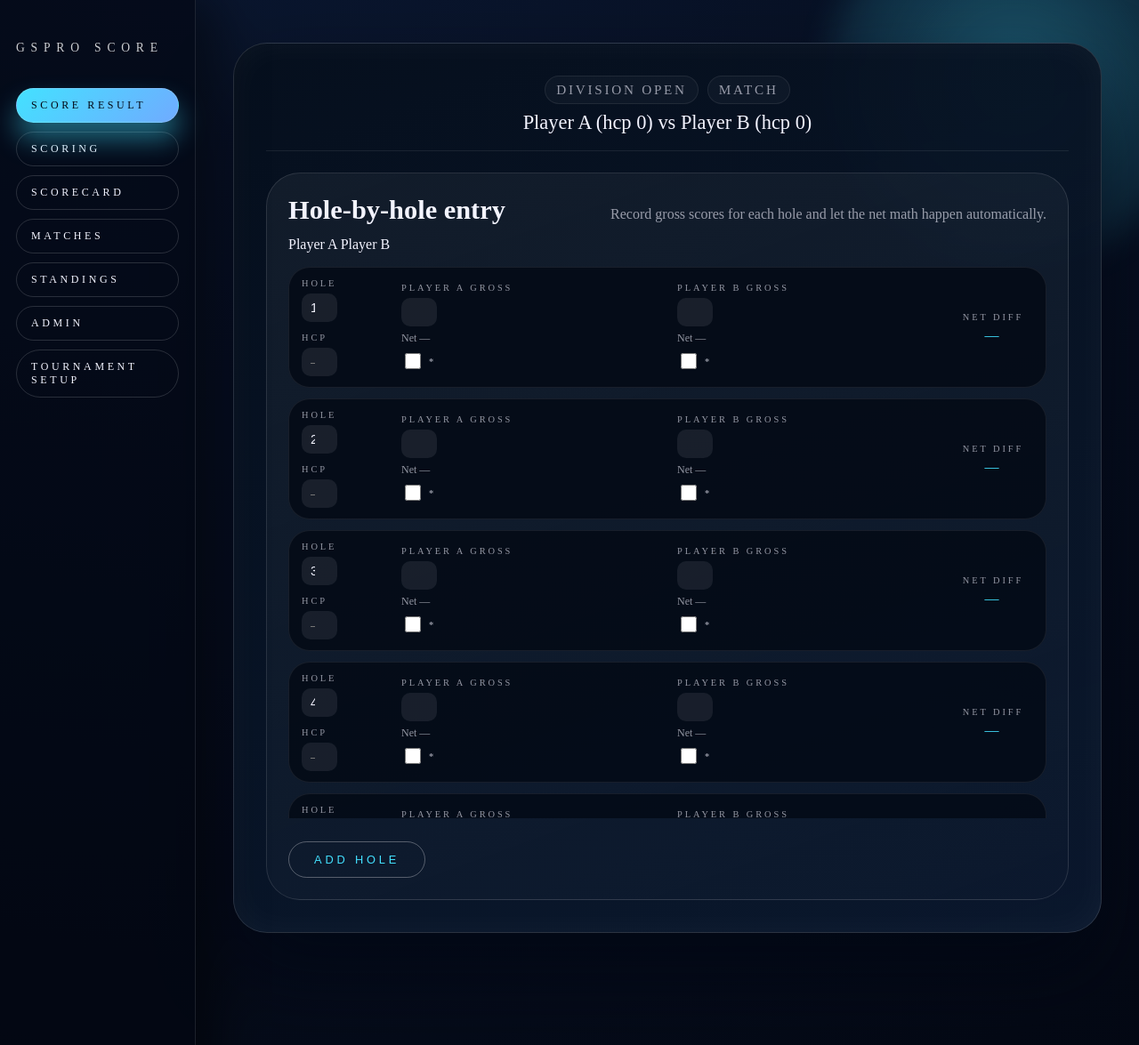
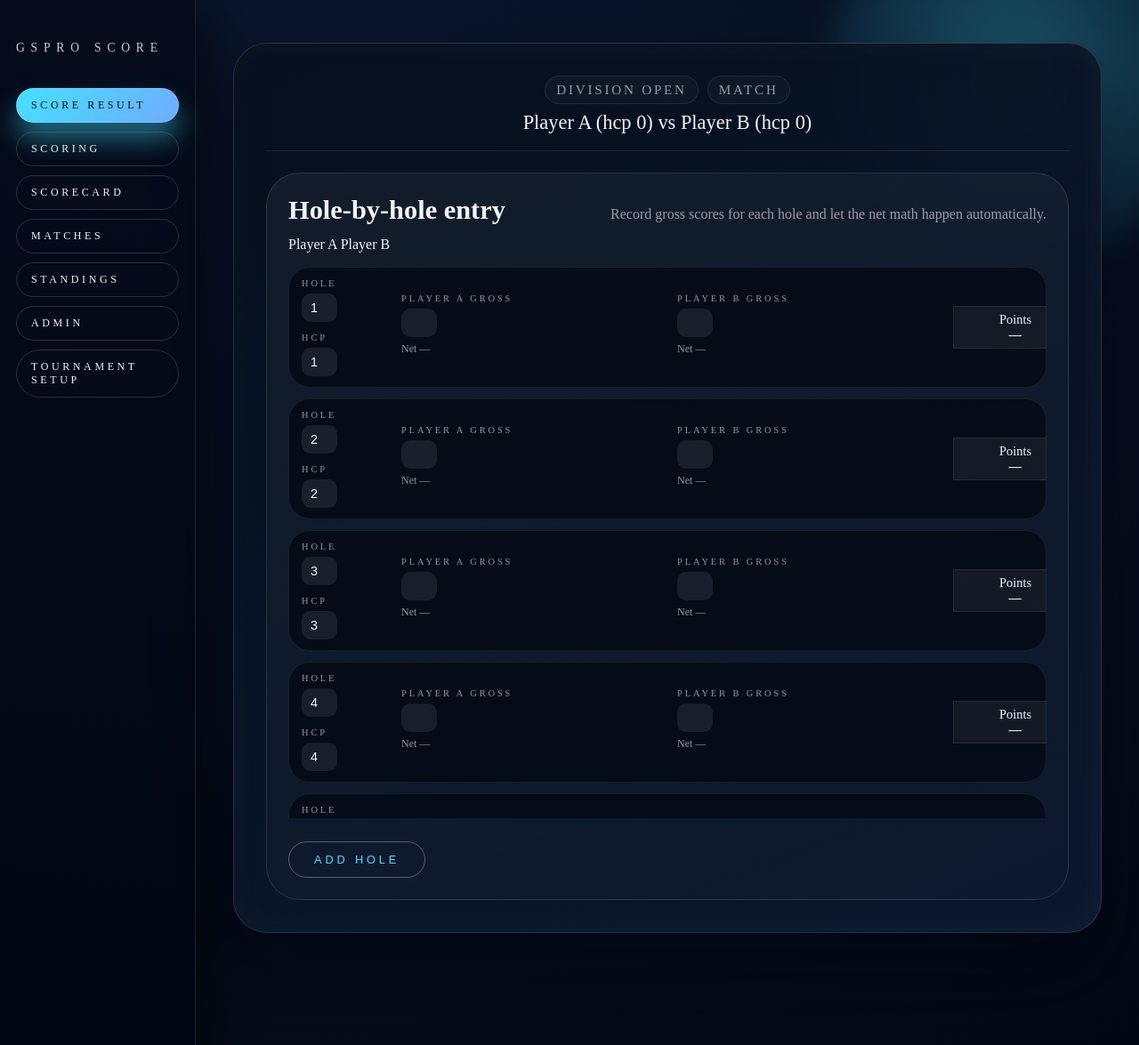
Before and after one commit to zoieman1-sudo/GSPro-Scoring, a FastAPI app: page / in a window 1280 px wide. Shown: the top 1175 px of the page at 89% size. Run offline with FastAPI, Linux system fonts and the light colour scheme; data that the repository does not hold is empty; some libraries are stand-ins or nearby versions.

Commit message:
feat: Enhance scoring functionality and UI; add hole handicap and net difference calculations

```diff
--- a/app/main.py
+++ b/app/main.py
@@ -177,6 +177,9 @@ def _active_course_holes(tournament_settings: dict | None = None) -> list[dict]:
 
 
 def _seed_default_players() -> list[dict]:
+    existing = fetch_players(settings.database_url)
+    if existing:
+        return existing
     roster = _default_player_roster()
     for division in sorted(DEFAULT_DIVISION_COUNT):
         players_in_division = [name for name, div in roster.items() if div == division]
@@ -343,7 +346,17 @@ def _build_match_summary(match: Match | None, key: str | None = None) -> dict:
         if match_result
         else []
     )
-    enriched, total_net_a, total_net_b = _enrich_holes_with_net(holes, handicap_a, handicap_b)
+    course_holes = _active_course_holes()
+    hole_hcp_map = {hole["hole_number"]: hole.get("handicap") for hole in course_holes}
+    for hole in holes:
+        if not hole.get("hole_handicap"):
+            hole["hole_handicap"] = hole_hcp_map.get(hole.get("hole_number"))
+    enriched, total_net_a, total_net_b = _enrich_holes_with_net(
+        holes,
+        handicap_a,
+        handicap_b,
+        course_holes,
+    )
     summary.update(
         {
             "holes": enriched,
@@ -352,6 +365,7 @@ def _build_match_summary(match: Match | None, key: str | None = None) -> dict:
             "player_a_handicap": handicap_a,
             "player_b_handicap": handicap_b,
             "hole_diff": total_net_a - total_net_b,
+            "course_holes": course_holes,
         }
     )
     return summary
@@ -373,6 +387,7 @@ def _render_scoring(request: Request) -> HTMLResponse:
             "status": None,
             "matches": matches,
             "tournament_settings": tournament_settings,
+            "course_holes": _active_course_holes(tournament_settings),
             "scorecard": summary,
         },
     )
@@ -773,12 +788,17 @@ async def matches_list(request: Request):
     )
 
 
-def _net_adjustment(handicap: int, hole_number: int) -> int:
-    if hole_number <= 0:
-        hole_number = 1
+def _net_adjustment_for_hole(handicap: int, hole_handicap: int | None) -> int:
+    """
+    Allocate strokes by hole handicap ranking (1 = hardest). Distribute any remainder
+    to the lowest handicap holes.
+    """
+    if handicap <= 0:
+        return 0
     base = handicap // 18
     remainder = handicap % 18
-    extra = 1 if remainder and hole_number <= remainder else 0
+    hole_hcp = hole_handicap or 18
+    extra = 1 if remainder and hole_hcp <= remainder else 0
     return base + extra
 
 
@@ -845,8 +865,10 @@ def _build_scorecard_rows(
         result = "—"
         points_a = 0.0
         points_b = 0.0
+        net_diff = None
         if net_a is not None and net_b is not None:
             diff = net_a - net_b
+            net_diff = diff
             if diff < 0:
                 result = "A"
                 points_a = 1.0
@@ -869,6 +891,7 @@ def _build_scorecard_rows(
                 "strokes_b": strokes_b,
                 "net_a": net_a,
                 "net_b": net_b,
+                "net_diff": net_diff,
                 "result": result,
                 "points_a": points_a,
                 "points_b": points_b,
@@ -889,14 +912,17 @@ def _enrich_holes_with_net(
     holes: list[dict],
     handicap_a: int,
     handicap_b: int,
+    course_holes: list[dict] | None = None,
 ) -> tuple[list[dict], int, int]:
     enriched: list[dict] = []
     total_net_a = 0
     total_net_b = 0
+    hole_hcp_map = {h["hole_number"]: h.get("handicap") for h in (course_holes or [])}
     for hole in holes:
         hole_number = hole.get("hole_number", 1) or 1
-        net_a = hole["player_a_score"] - _net_adjustment(handicap_a, hole_number)
-        net_b = hole["player_b_score"] - _net_adjustment(handicap_b, hole_number)
+        hole_hcp = hole.get("hole_handicap") or hole_hcp_map.get(hole_number)
+        net_a = hole["player_a_score"] - _net_adjustment_for_hole(handicap_a, hole_hcp)
+        net_b = hole["player_b_score"] - _net_adjustment_for_hole(handicap_b, hole_hcp)
         enriched.append(
             {
                 **hole,
@@ -977,10 +1003,12 @@ async def match_detail(request: Request, match_id: int):
     player_b = fetch_player_by_name(settings.database_url, result["player_b_name"])
     handicap_a = player_a["handicap"] if player_a else 0
     handicap_b = player_b["handicap"] if player_b else 0
+    course_holes = _active_course_holes()
     enriched_holes, total_net_a, total_net_b = _enrich_holes_with_net(
         holes,
         handicap_a,
         handicap_b,
+        course_holes,
     )
     return templates.TemplateResponse(
         "match_detail.html",
--- a/app/static/css/theme.css
+++ b/app/static/css/theme.css
@@ -680,6 +680,16 @@ body {
   max-width: 5ch;
 }
 
+.hole-field input[type="number"]::-webkit-outer-spin-button,
+.hole-field input[type="number"]::-webkit-inner-spin-button {
+  -webkit-appearance: none;
+  margin: 0;
+}
+
+.hole-field input[type="number"] {
+  -moz-appearance: textfield;
+}
+
 .hole-handicap {
   max-width: 4ch;
   background: rgba(255, 204, 0, 0.2);
@@ -697,6 +707,15 @@ body {
 
 .hole-field small {
   color: var(--muted);
+}
+
+.stroke-star {
+  color: var(--accent);
+  margin-left: 8px;
+  font-weight: 800;
+  letter-spacing: 2px;
+  font-size: 1.6rem;
+  line-height: 1;
 }
 
 .stroke-flag {
@@ -725,6 +744,23 @@ body {
   font-size: 1rem;
   letter-spacing: 0.2em;
   color: var(--accent);
+}
+
+.hole-points-box {
+  background: rgba(255, 255, 255, 0.06);
+  border: 1px solid rgba(255, 255, 255, 0.08);
+  padding: 6px 10px;
+  border-radius: var(--radius);
+  min-width: 140px;
+  text-align: center;
+}
+
+.hole-points-stack {
+  display: flex;
+  flex-direction: column;
+  gap: 4px;
+  font-weight: 600;
+  letter-spacing: 0.05em;
 }
 .match-summary > div {
   border-radius: var(--radius-md);
@@ -910,7 +946,7 @@ body {
 .setup-row,
 .setup-head-row {
   display: grid;
-  grid-template-columns: minmax(70px, 110px) minmax(120px, 1fr) repeat(2, minmax(80px, 1fr)) 40px;
+  grid-template-columns: minmax(200px, 2.4fr) minmax(70px, 0.7fr) minmax(70px, 0.7fr) minmax(90px, 0.8fr) 40px;
   gap: 10px;
   align-items: center;
 }
@@ -941,6 +977,14 @@ body {
 
 .setup-row input:focus {
   outline: 2px solid rgba(67, 225, 255, 0.4);
+}
+
+/* Make division/seed/handicap bubbles smaller while keeping name wide */
+.setup-row input:nth-child(2),
+.setup-row input:nth-child(3),
+.setup-row input:nth-child(4) {
+  padding: 10px;
+  font-size: 0.8rem;
 }
 
 .setup-actions {
--- a/app/templates/scoring.html
+++ b/app/templates/scoring.html
@@ -48,28 +48,29 @@
           <label>Hole</label>
           <input type="number" name="hole_number" min="1" placeholder="1" required />
           <label class="hole-hcp-label">HCP</label>
-          <input type="number" class="hole-handicap" name="hole_handicap" min="1" max="18" placeholder="—" />
+          <input type="text" class="hole-handicap" name="hole_handicap" inputmode="numeric" pattern="[0-9]*" placeholder="—" readonly />
         </div>
         <div class="hole-field">
           <label><span data-hole-label-a>Player A gross</span></label>
-          <input type="number" name="player_a_score" min="0" required />
+          <input type="text" name="player_a_score" inputmode="numeric" pattern="[0-9]*" required />
           <small>Net <span data-net-role="a">0</span></small>
-          <label class="stroke-flag"><input type="checkbox" name="stroke_a" /> *</label>
+          <span class="stroke-star" data-stroke-star="a"></span>
         </div>
         <div class="hole-field">
           <label><span data-hole-label-b>Player B gross</span></label>
-          <input type="number" name="player_b_score" min="0" required />
+          <input type="text" name="player_b_score" inputmode="numeric" pattern="[0-9]*" required />
           <small>Net <span data-net-role="b">0</span></small>
-          <label class="stroke-flag"><input type="checkbox" name="stroke_b" /> *</label>
+          <span class="stroke-star" data-stroke-star="b"></span>
         </div>
-      <div class="hole-diff">
-        <label>Net diff</label>
-        <span data-diff-role>0</span>
+      <div class="hole-points-box">
+        <label>Points</label>
+        <div class="hole-points-stack" data-points-role>—</div>
       </div>
     </div>
   </template>
 
   <script>
+    let courseHoles = {{ course_holes | tojson }};
     const divisionChip = document.getElementById("scorecard-division-chip");
     const matchChip = document.getElementById("scorecard-match-chip");
     const headerPlayerAName = document.getElementById("scorecard-header-player-a");
@@ -129,6 +130,9 @@
       if (holePlayerBLabel) {
         holePlayerBLabel.textContent = summary.player_b;
       }
+      if (summary.course_holes) {
+        courseHoles = summary.course_holes;
+      }
       updateStrokeSummary(Number(summary.player_a_handicap), Number(summary.player_b_handicap));
       if (entrySection) {
         entrySection.dataset.playerAHandicap = summary.player_a_handicap;
@@ -138,10 +142,17 @@
       }
     };
 
-    const netAdjustment = (handicap, holeNumber) => {
+    const holeHandicapLookup = (holeNumber) => {
+      if (!courseHoles || !Array.isArray(courseHoles)) return null;
+      const found = courseHoles.find((h) => Number(h.hole_number) === Number(holeNumber));
+      return found ? Number(found.handicap) : null;
+    };
+
+    const strokeAllocationForHole = (handicap, holeHandicap) => {
+      if (!holeHandicap) return 0;
       const base = Math.floor(handicap / 18);
       const remainder = handicap % 18;
-      const extra = remainder && holeNumber <= remainder ? 1 : 0;
+      const extra = remainder && holeHandicap <= remainder ? 1 : 0;
       return base + extra;
     };
 
@@ -149,6 +160,7 @@
       const holeInput = row.querySelector('input[name="hole_number"]');
       const aInput = row.querySelector('input[name="player_a_score"]');
       const bInput = row.querySelector('input[name="player_b_score"]');
+      const hcpInput = row.querySelector('input[name="hole_handicap"]');
       const labelA = row.querySelector("[data-hole-label-a]");
       const labelB = row.querySelector("[data-hole-label-b]");
       if (labelA) {
@@ -162,25 +174,52 @@
           : "Player B gross";
       }
       const holeNumber = Number(holeInput.value) || Number(row.dataset.defaultHole) || 1;
+      const courseHcp = holeHandicapLookup(holeNumber);
+      if (hcpInput && courseHcp) {
+        hcpInput.value = courseHcp;
+      }
+      const holeHandicap = Number(hcpInput?.value) || null;
+      const strokesA = strokeAllocationForHole(Number(entrySection.dataset.playerAHandicap), holeHandicap);
+      const strokesB = strokeAllocationForHole(Number(entrySection.dataset.playerBHandicap), holeHandicap);
       const netA =
         aInput.value !== ""
-          ? Number(aInput.value) - netAdjustment(Number(entrySection.dataset.playerAHandicap), holeNumber)
+          ? Number(aInput.value) - strokesA
           : null;
       const netB =
         bInput.value !== ""
-          ? Number(bInput.value) - netAdjustment(Number(entrySection.dataset.playerBHandicap), holeNumber)
+          ? Number(bInput.value) - strokesB
           : null;
       const netSpanA = row.querySelector('[data-net-role="a"]');
       const netSpanB = row.querySelector('[data-net-role="b"]');
-      const diffSpan = row.querySelector('[data-diff-role]');
+      const strokeStarA = row.querySelector('[data-stroke-star="a"]');
+      const strokeStarB = row.querySelector('[data-stroke-star="b"]');
+      const pointsStack = row.querySelector('[data-points-role]');
       if (netSpanA) {
         netSpanA.textContent = netA !== null ? netA : "—";
       }
       if (netSpanB) {
         netSpanB.textContent = netB !== null ? netB : "—";
       }
-      if (diffSpan) {
-        diffSpan.textContent = netA !== null && netB !== null ? netA - netB : "—";
+      if (strokeStarA) {
+        strokeStarA.textContent = strokesA > 0 ? "*".repeat(strokesA) : "";
+      }
+      if (strokeStarB) {
+        strokeStarB.textContent = strokesB > 0 ? "*".repeat(strokesB) : "";
+      }
+      if (pointsStack) {
+        if (netA !== null && netB !== null) {
+          const nameA = (holePlayerALabel?.textContent || "Player A").split(" ").slice(-1).join(" ") || holePlayerALabel?.textContent || "Player A";
+          const nameB = (holePlayerBLabel?.textContent || "Player B").split(" ").slice(-1).join(" ") || holePlayerBLabel?.textContent || "Player B";
+          if (netA < netB) {
+            pointsStack.innerHTML = `<div>${nameA}: 1</div><div>${nameB}: 0</div>`;
+          } else if (netA > netB) {
+            pointsStack.innerHTML = `<div>${nameA}: 0</div><div>${nameB}: 1</div>`;
+          } else {
+            pointsStack.innerHTML = `<div>${nameA}: 0.5</div><div>${nameB}: 0.5</div>`;
+          }
+        } else {
+          pointsStack.textContent = "—";
+        }
       }
     };
 
@@ -203,25 +242,26 @@
       const aInput = row.querySelector('input[name="player_a_score"]');
       const bInput = row.querySelector('input[name="player_b_score"]');
       const hcpInput = row.querySelector('input[name="hole_handicap"]');
-      const strokeA = row.querySelector('input[name="stroke_a"]');
-      const strokeB = row.querySelector('input[name="stroke_b"]');
       if (data) {
         holeInput.value = data.hole_number || holeNumber;
         aInput.value = data.player_a_score;
         bInput.value = data.player_b_score;
         row.dataset.defaultHole = data.hole_number;
-        if (hcpInput && data.hole_handicap) {
-          hcpInput.value = data.hole_handicap;
-        }
-        if (strokeA && data.stroke_a) {
-          strokeA.checked = Boolean(data.stroke_a);
-        }
-        if (strokeB && data.stroke_b) {
-          strokeB.checked = Boolean(data.stroke_b);
+        if (hcpInput) {
+          if (data.hole_handicap) {
+            hcpInput.value = data.hole_handicap;
+          } else {
+            const courseHcp = holeHandicapLookup(holeInput.value || holeNumber);
+            if (courseHcp) hcpInput.value = courseHcp;
+          }
         }
       } else {
         holeInput.value = holeNumber || "";
         row.dataset.defaultHole = holeInput.value || holeNumber || "";
+        if (hcpInput) {
+          const courseHcp = holeHandicapLookup(holeNumber);
+          if (courseHcp) hcpInput.value = courseHcp;
+        }
       }
       holeContainer.appendChild(row);
       bindRow(row);
@@ -277,8 +317,6 @@
               player_a_score: aInput.value,
               player_b_score: bInput.value,
               hole_handicap: row.querySelector('input[name="hole_handicap"]')?.value || "",
-              stroke_a: row.querySelector('input[name="stroke_a"]')?.checked || false,
-              stroke_b: row.querySelector('input[name="stroke_b"]')?.checked || false,
             };
           })
           .filter(
--- a/app/templates/setup.html
+++ b/app/templates/setup.html
@@ -96,7 +96,7 @@
                           data-course="{{ course.id }}"
                           {% if tee.id|string == selected_course_tee_id %}selected{% endif %}
                         >
-                          {{ tee.gender|capitalize }} — {{ tee.tee_name }}
+                          {{ tee.gender|capitalize }} — {{ tee.tee_name }}{% if tee.total_yards %} ({{ tee.total_yards }} yds){% endif %}
                         </option>
                       {% endif %}
                     {% endfor %}
```
Also changed, not shown: app/templates/scorecard_view.html (+7 -8 lines).
